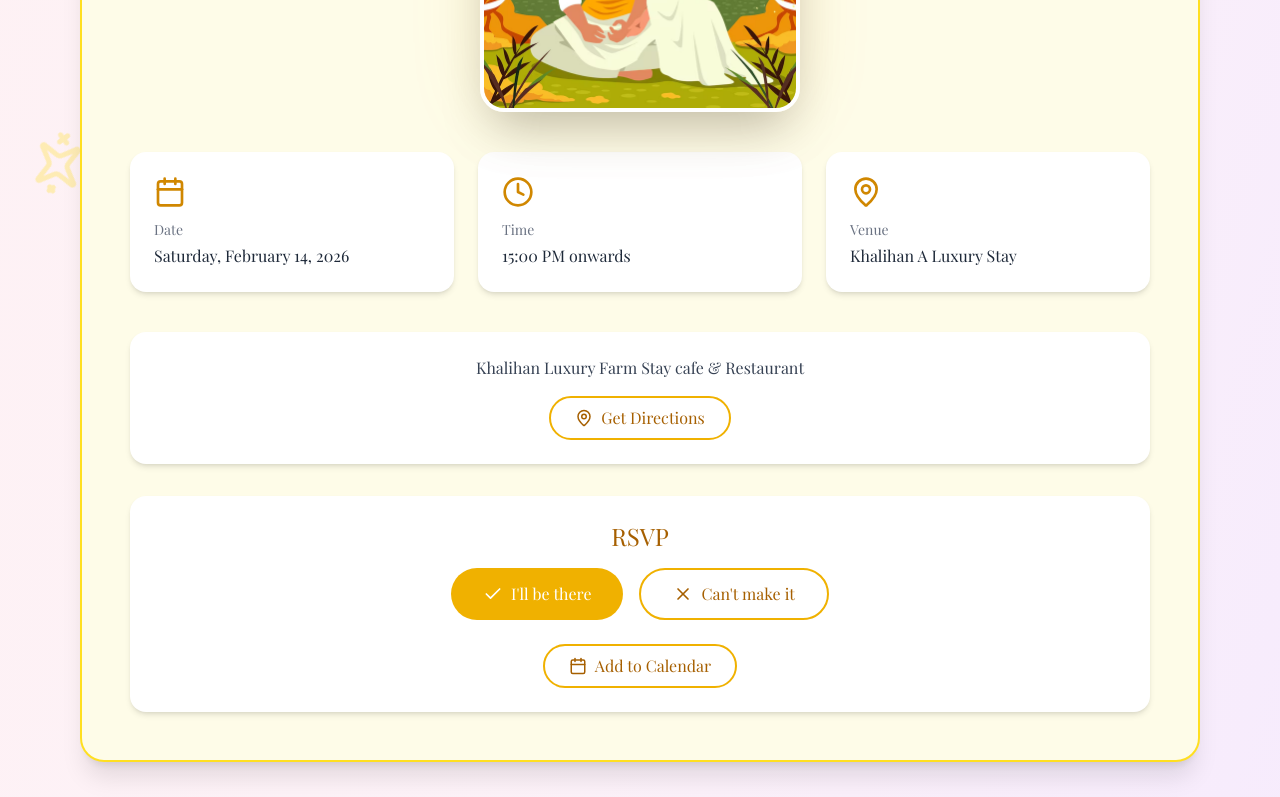
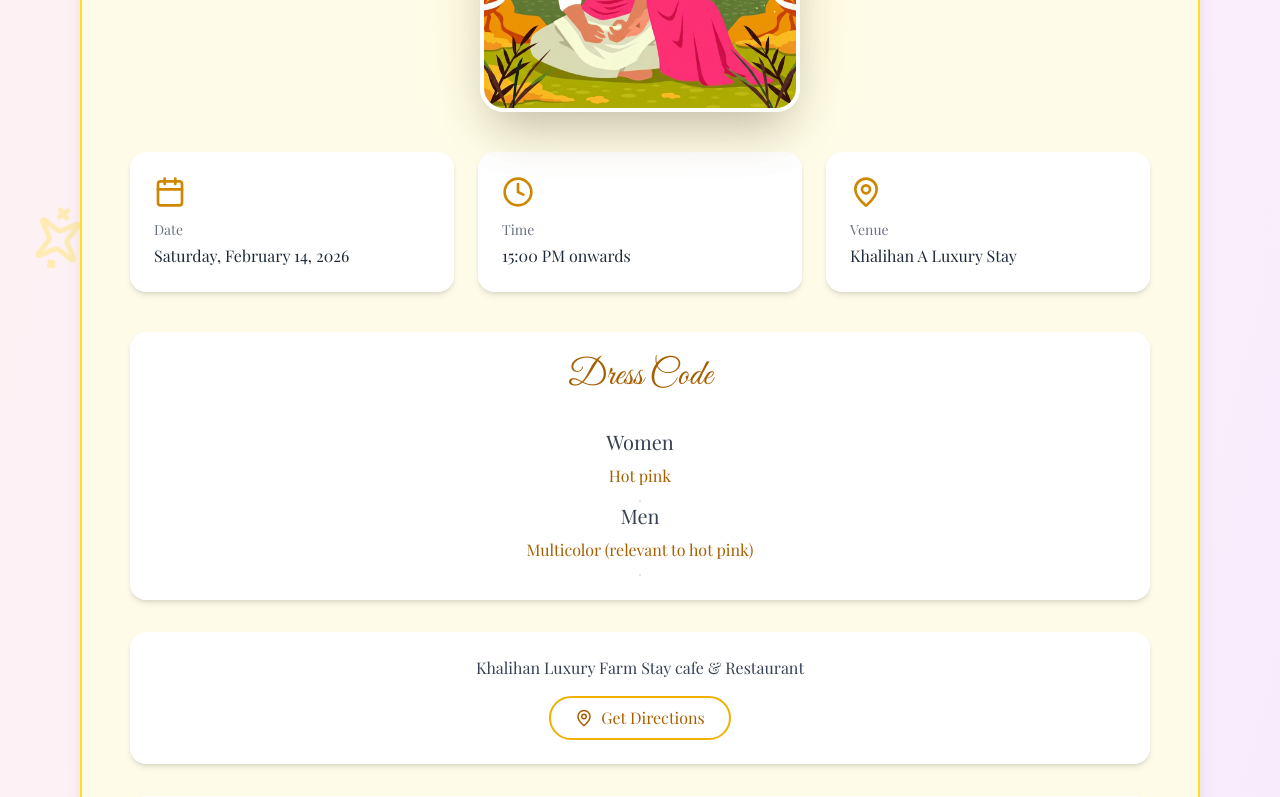
Before and after one commit to Darshil632/Invitation_page, a React (Vite) app: page / in a window 1280 px wide. Shown: the part 2024-2821 px from the top of the page. Built offline with nearby package versions, Linux system fonts and the light colour scheme; a web font is replaced by a local one.

Commit message:
add wardrobe section

```diff
--- a/src/App.tsx
+++ b/src/App.tsx
@@ -2,7 +2,7 @@
 import { Calendar, MapPin, Clock, ChevronDown, Heart, Sparkles } from 'lucide-react';
 import { EventSection } from './components/EventSection';
 import { useState } from 'react';
-import haldiImage from 'figma:asset/e369cb31fd628701d648d55e6462221174e81d72.png';
+import haldiImage from './assets/haldi_hot_pink_outfits.png';
 import mainFunctionImage from 'figma:asset/110d29ec01e3380e345330b4d2d476ad67e9b804.png';
 import ganeshIcon from './assets/pngtree-elegant-hindu-wedding-card-design-with-ganesha-aum-symbol-diwali-theme-png-image_21107600.png';
 
@@ -249,6 +249,16 @@
           rsvpStatus={rsvpHaldi}
           delay={0}
           imageUrl={haldiImage}
+          wardrobe={{
+            woman: {
+              text: "Hot pink",
+              colorClass: "bg-pink-500"
+            },
+            man: {
+              text: "Multicolor (relevant to hot pink)",
+              colorClass: "bg-gradient-to-r from-pink-500 via-amber-400 to-rose-400"
+            }
+          }}
         />
 
         <EventSection
--- a/src/components/EventSection.tsx
+++ b/src/components/EventSection.tsx
@@ -15,6 +15,10 @@
   rsvpStatus: string | null;
   delay?: number;
   imageUrl?: string;
+  wardrobe?: {
+    woman: { text: string; colorClass: string };
+    man: { text: string; colorClass: string };
+  };
 }
 
 export function EventSection({
@@ -31,6 +35,7 @@
   rsvpStatus,
   delay = 0,
   imageUrl,
+  wardrobe,
 }: EventSectionProps) {
   const colorScheme = {
     yellow: {
@@ -205,6 +210,25 @@
           </motion.div>
         </div>
 
+        {/* Wardrobe Section */}
+        {wardrobe && (
+          <div className="bg-white rounded-2xl p-6 shadow-md mb-8 text-center">
+            <h4 className={`text-4xl mb-8 ${scheme.text} font-cursive`}>Dress Code</h4>
+            <div className="grid md:grid-cols-2 gap-8 relative">
+              <div className="flex flex-col items-center md:border-r md:border-gray-200">
+                <div className="text-xl font-medium text-gray-700 mb-2">Women</div>
+                <div className={`text-base ${scheme.text} mb-3 font-medium`}>{wardrobe.woman.text}</div>
+                <div className={`h-8 w-32 rounded-lg ${wardrobe.woman.colorClass} shadow-sm border border-gray-100`}></div>
+              </div>
+              <div className="flex flex-col items-center">
+                <div className="text-xl font-medium text-gray-700 mb-2">Men</div>
+                <div className={`text-base ${scheme.text} mb-3 font-medium`}>{wardrobe.man.text}</div>
+                <div className={`h-8 w-32 rounded-lg ${wardrobe.man.colorClass} shadow-sm border border-gray-100`}></div>
+              </div>
+            </div>
+          </div>
+        )}
+
         {/* Address */}
         <div className="bg-white rounded-2xl p-6 shadow-md mb-8 text-center">
           <p className="text-gray-700">{address}</p>
```
Also changed, not shown: src/assets/haldi_hot_pink_outfits.png (added), 5 other files (tests, documents, lock files or other folders).
